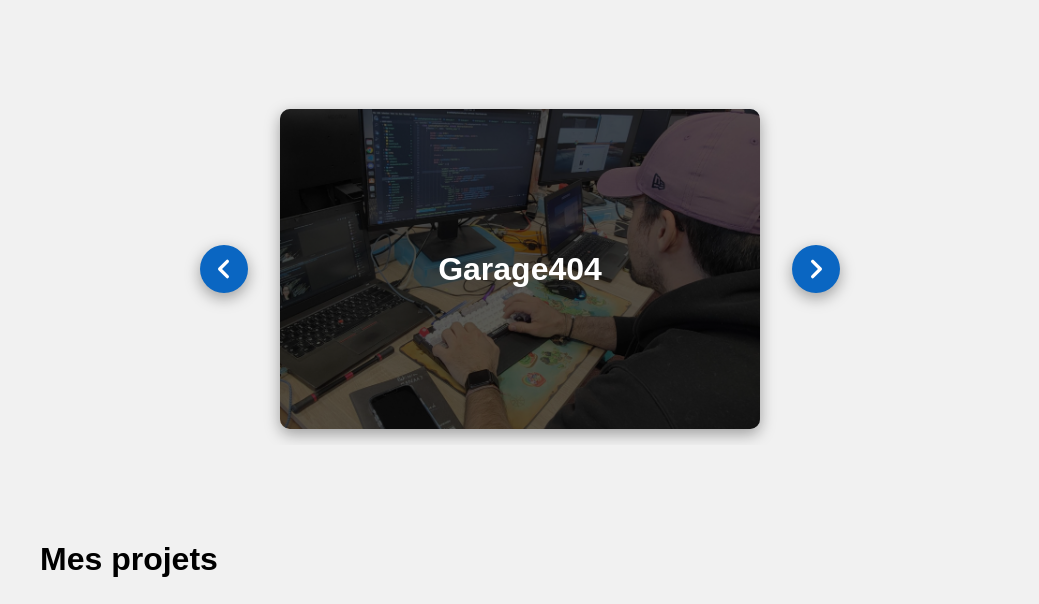
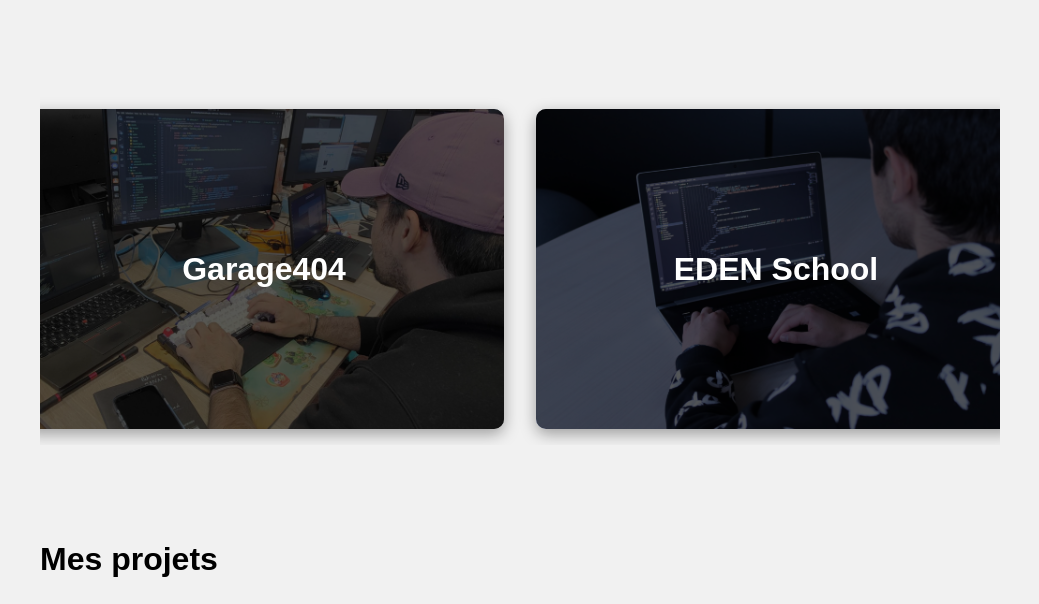
Before and after one commit to laelian-r/Portfolio, a plain HTML site: page index.html in a window 1280 px wide. Shown: the part 1034-1638 px from the top of the page, without its empty margins (120-1159 px from the left). Drawn offline with Linux system fonts and the light colour scheme.

```diff
--- a/index.html
+++ b/index.html
@@ -65,7 +65,7 @@
 
         <div class="carrousel-container">
           <div class="carrousel">
-            <button class="carrousel-button" id="button-next">
+            <!-- <button class="carrousel-button" id="button-next">
               <img src="./public/assets/icons/round-chevron-left.svg" alt="Suivant" />
             </button>
 
@@ -74,7 +74,21 @@
 
             <button class="carrousel-button" id="button-prev">
               <img src="./public/assets/icons/round-chevron-right.svg" alt="Précédent" />
-            </button>
+            </button> -->
+
+            <div class="images" id="image-carrousel">
+              <img src="./public/assets/images/parcours/g404.jpg" alt="Garage404" class="carrousel-picture"/>
+              <div class="bg-carrousel">
+                <h3>Garage404</h3>
+              </div>
+            </div>
+
+            <div class="images" id="image-carrousel">
+              <img src="./public/assets/images/parcours/eden-school.jpg" alt="EDEN School" class="carrousel-picture"/>
+              <div class="bg-carrousel">
+                <h3>EDEN School</h3>
+              </div>
+            </div>
           </div>
         </div>
       </div>
```
